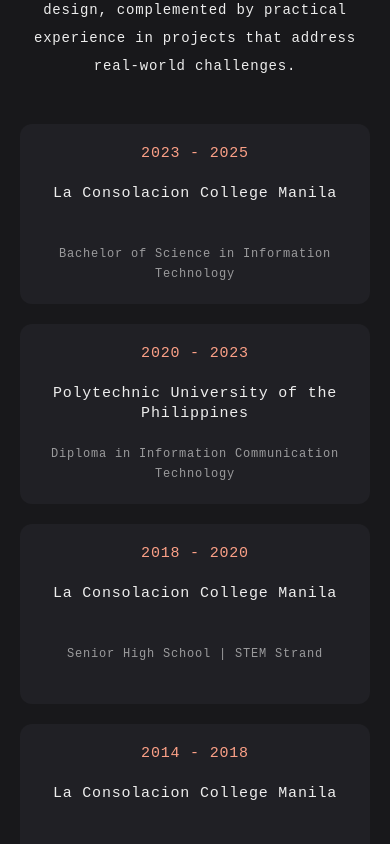
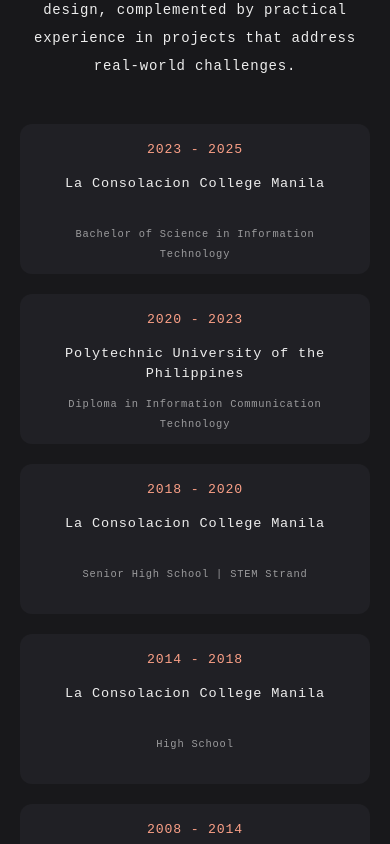
Before and after one commit to SeanGmz/seanportfolio, a Next.js app in the folder my-portfolio/: page / in a window 390 px wide. Shown: the part 6620-7464 px from the top of the page. Built offline with nearby package versions, Linux system fonts and the light colour scheme.

Commit message:
fixed the typography's responsiveness and minor margin calib for exp and educ section

```diff
--- a/my-portfolio/app/sections/background.tsx
+++ b/my-portfolio/app/sections/background.tsx
@@ -45,7 +45,7 @@
           </h1>
         </div>
         <div className="flex flex-col lg:flex-row justify-between px-0">
-          <div className="lg:w-4/12 lg:mb-0 mb-10 md:text-base text-sm md:mr-5 text-center lg:text-start">
+          <div className="lg:w-5/12 xl:w-4/12 lg:mb-0 mb-10 md:text-base text-sm md:mr-5 text-center lg:text-start">
             <p className="leading-7 text-fore">
               Throughout my academic journey, I have developed a strong
               foundation in technology, programming, and system design,
@@ -57,21 +57,21 @@
             <div className="grid grid-cols-1 xl:grid-cols-2 gap-5 pt-1 lg:max-h-[290px]">
               {education.map((ed, index) => (
                 <div
-                  className="bg-secondary rounded-xl xl:rounded-xl  text-xs h-[180px] md:h-[130px] flex flex-col justify-center items-center lg:items-start px-6 leading-5 transition ease-in-out hover:-translate-y-1 duration-300 hover:bg-fore/10"
+                  className="bg-secondary rounded-xl text-xs h-[150px] mid:h-[130px] flex flex-col justify-center items-center lg:items-start px-6 leading-5 transition ease-in-out hover:-translate-y-1 duration-300 hover:bg-fore/10"
                   key={index}
                 >
-                  <span className="h-2/6 md:py-6 pt-5 lg:text-[15px] text-[15px] text-accent ">
+                  <span className="h-2/6 md:py-6 pt-4 lg:pt-5 sm:text-[0.85rem] md:text-[0.95rem] text-[0.825rem] text-accent ">
                     {ed.year}
                   </span>
 
-                  <h3 className="h-2/6 lg:text-[16px] text-[15px] ">
+                  <h3 className="h-2/6 md:text-[1rem] text-[0.85rem] ">
                     {ed.school}
                   </h3>
 
                   <div className="h-2/6 flex flex-col sm:flex-row items-center sm:gap-2 lg:pb-3">
-                    <span className="lg:w-[4px] lg:h-[4px] rounded-full bg-accent"></span>
+                    <span className="hidden lg:block lg:w-[4px] lg:h-[4px] rounded-full bg-accent"></span>
 
-                    <p className="xl:text-[10px] md:text-[15px] text-fore/60 text-ellipsis ">
+                    <p className="lg:text-[0.80rem] md:text-[0.75rem] sm:text-[0.70rem] text-[0.65rem] text-fore/60 text-ellipsis ">
                       {ed.program}
                     </p>
                   </div>
@@ -93,7 +93,7 @@
           </h1>
         </div>
         <div className="flex flex-col lg:flex-row justify-between md:mx-0 px-0">
-          <div className="lg:w-4/12 lg:mb-0 mb-10 md:text-base text-sm md:mr-5 text-center lg:text-start text-fore">
+          <div className="lg:w-5/12 xl:w-4/12 lg:mb-0 mb-10 md:text-base text-sm md:mr-5 text-center lg:text-start text-fore">
             <p className="leading-7">
               Utilizing my sets of technical and skills and knowledge in
               practical settings. I have engaged in projects and
```
